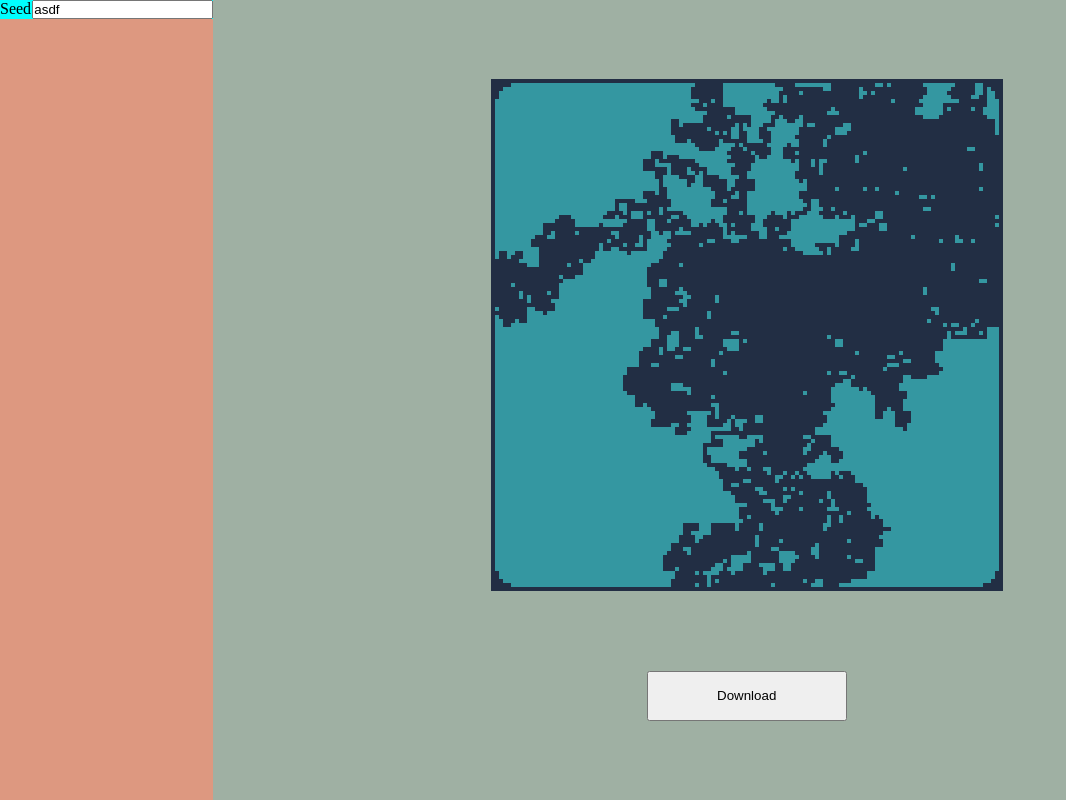
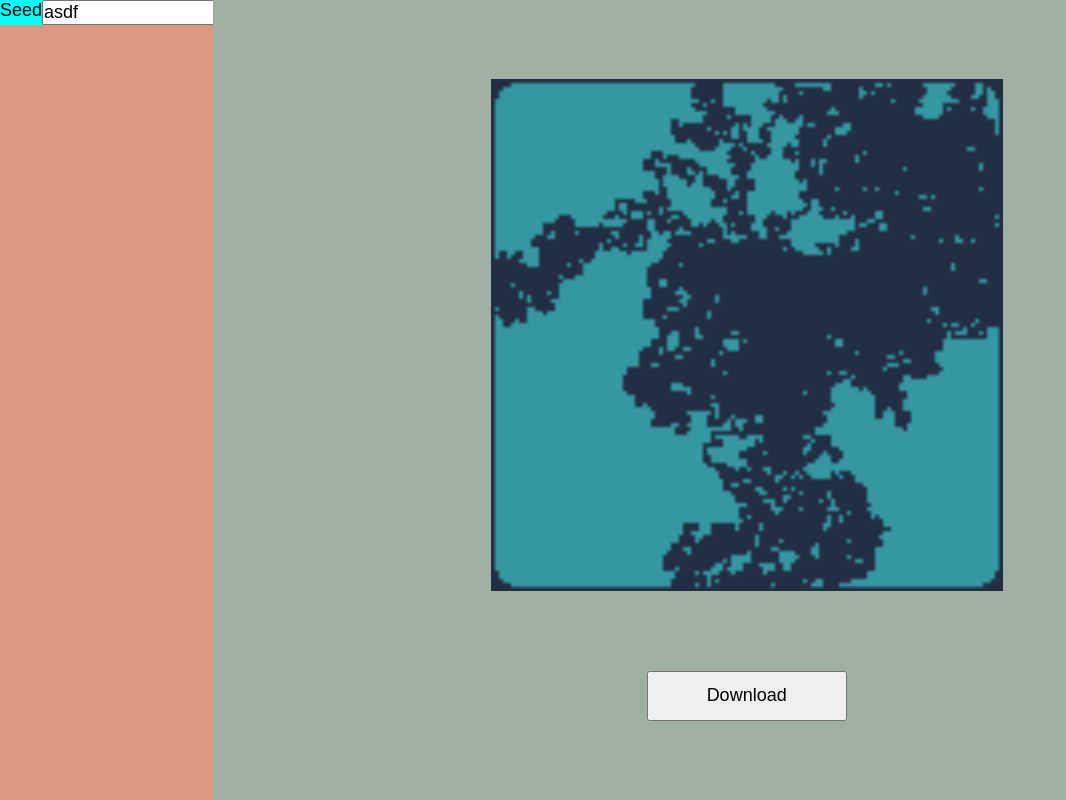
Before and after one commit to nicholasleexyz/ncas, a website with bundled scripts: page javascript_version/index.html in a window 1280 px wide. Shown: the whole page, without its empty margins (0-1066 px from the left). Built offline with nearby package versions, Linux system fonts and the light colour scheme.

Commit message:
resolution and font change.

```diff
--- a/javascript_version/bundle.js
+++ b/javascript_version/bundle.js
@@ -972,9 +972,9 @@ let seed = "asdf";
 
 const canvas = document.querySelector('canvas');
 const context = canvas.getContext('2d');
-const width = canvas.width = 512;
-const height = canvas.height = 512;
-const cellSize = 4;
+const width = canvas.width = 128;
+const height = canvas.height = 128;
+const cellSize = 1;
 const cols = Math.floor(width / cellSize);
 const rows = Math.floor(height / cellSize);
 
--- a/javascript_version/main.css
+++ b/javascript_version/main.css
@@ -37,6 +37,7 @@ canvas {
     /* background-color: blue; */
     width: 512px;
     height: 512px;
+    image-rendering: crisp-edges;
 }
 
 body {
@@ -51,6 +52,8 @@ body {
 * {
     margin: 0;
     padding: 0;
+    font-family: sans-serif;
+    font-size: 18px;
 }
 
 /* * {
--- a/javascript_version/src/main.js
+++ b/javascript_version/src/main.js
@@ -13,9 +13,9 @@ let seed = "asdf";
 
 const canvas = document.querySelector('canvas');
 const context = canvas.getContext('2d');
-const width = canvas.width = 512;
-const height = canvas.height = 512;
-const cellSize = 4;
+const width = canvas.width = 128;
+const height = canvas.height = 128;
+const cellSize = 1;
 const cols = Math.floor(width / cellSize);
 const rows = Math.floor(height / cellSize);
 
```
